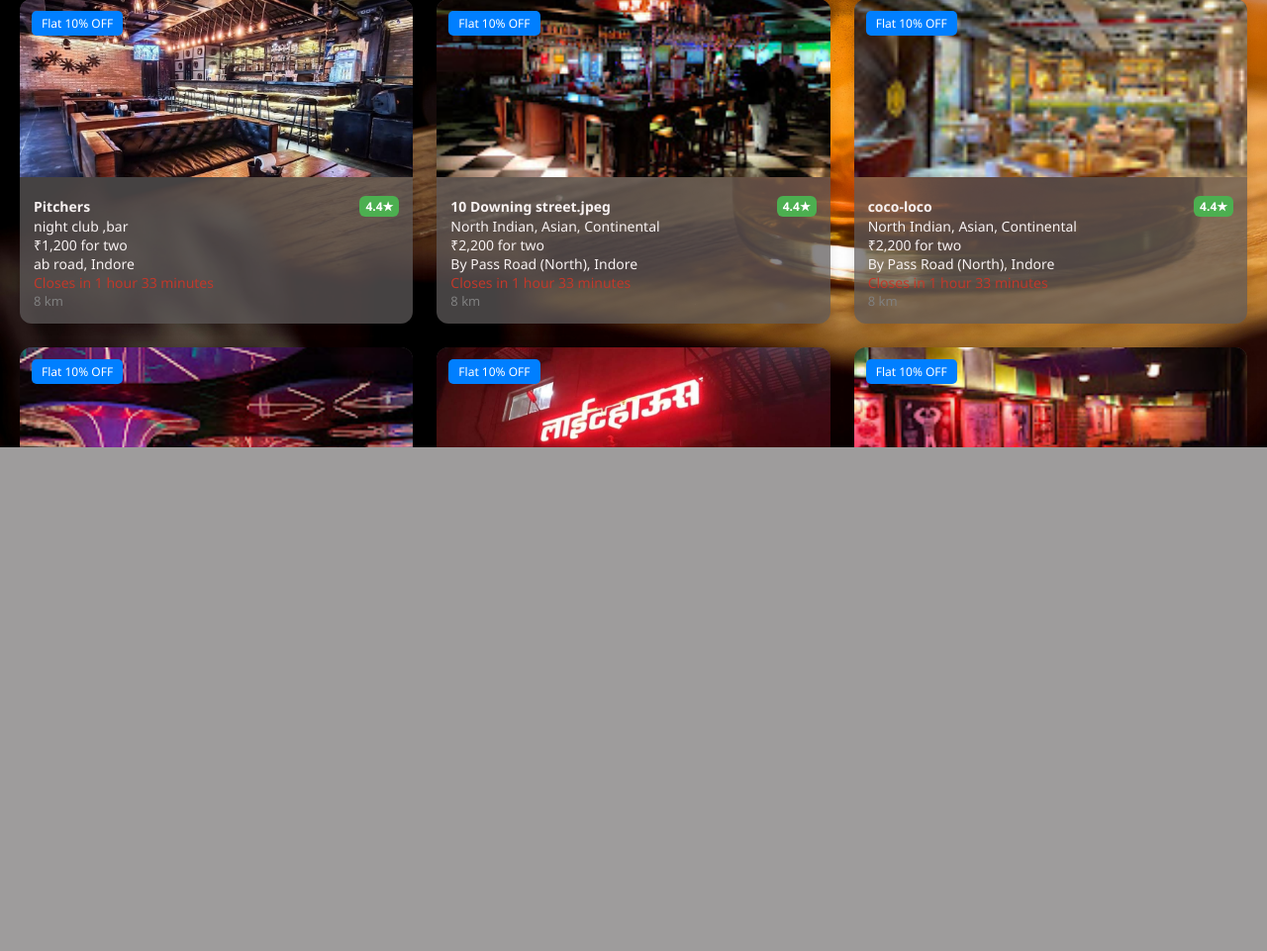
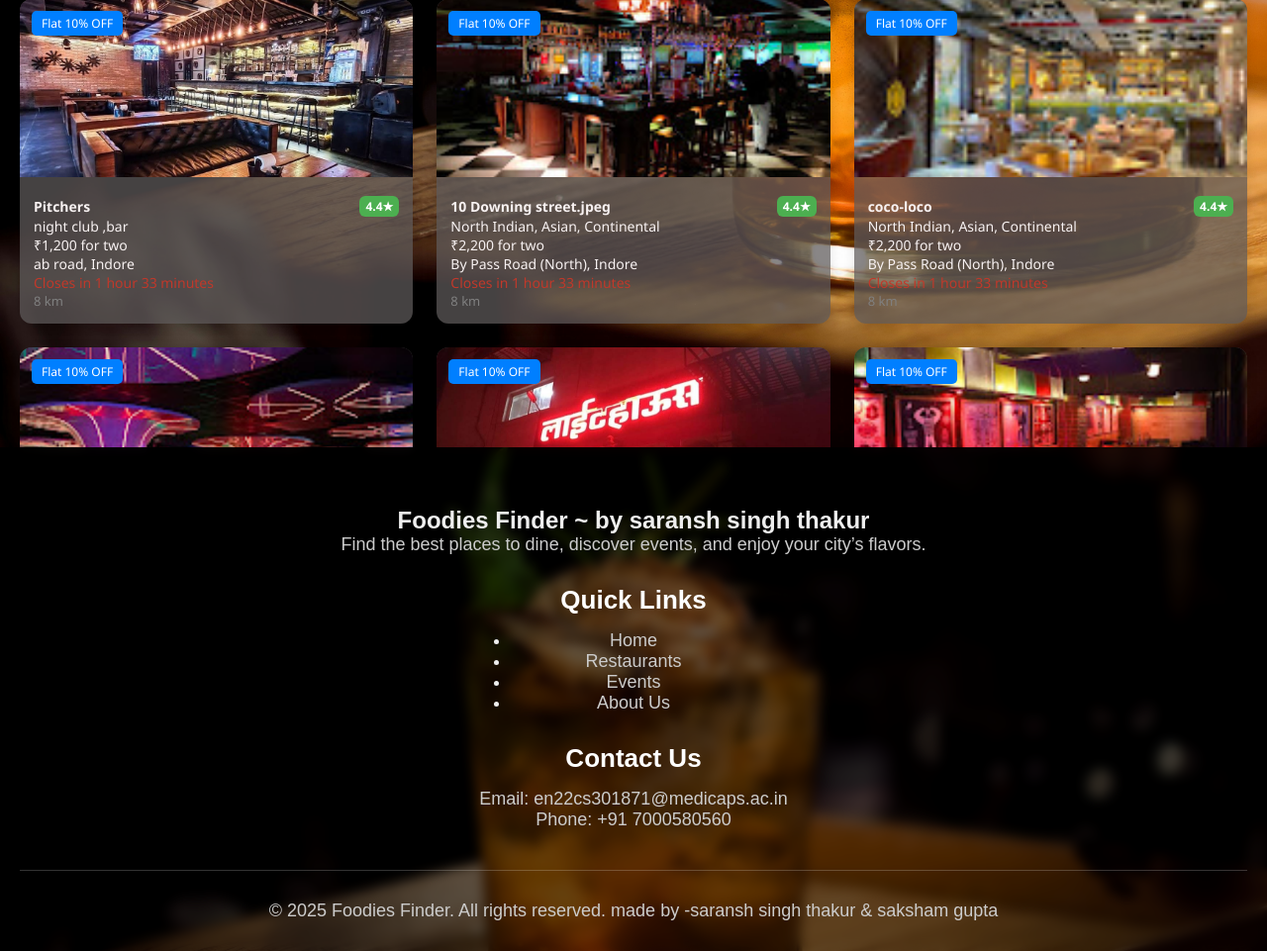
Before and after one commit to Saransh-singh-thakur/foodies-finder, a Django app: page / in a window 1280 px wide. Shown: the part 5101-6062 px from the top of the page at 99% size. Before the commit the page ends 5553 px from the top, so only its background shows below. Run offline with Django 5.2, Linux system fonts and the light colour scheme.

Commit message:
Updated index.html file footer is update

```diff
--- a/templates/index.html
+++ b/templates/index.html
@@ -264,15 +264,39 @@
 
 
 
-
-
-
-
-
-
           </div>
         </div>
       </div>
+
+      {% comment %} footer {% endcomment %}
+      <footer class="footer">
+        <div class="footer-container">
+          <div class="footer-about">
+            <h2>Foodies Finder ~ by saransh singh thakur</h2>
+            <p>Find the best places to dine, discover events, and enjoy your city’s flavors.</p>
+          </div>
+
+          <div class="footer-links">
+            <h4>Quick Links</h4>
+            <ul>
+              <li><a href="/">Home</a></li>
+              <li><a href="/restaurants/">Restaurants</a></li>
+              <li><a href="/events/">Events</a></li>
+              <li><a href="/about/">About Us</a></li>
+            </ul>
+          </div>
+
+          <div class="footer-contact">
+            <h4>Contact Us</h4>
+            <p>Email: en22cs301871@medicaps.ac.in</p>
+            <p>Phone: +91 7000580560</p>
+          </div>
+        </div>
+
+        <div class="footer-bottom">
+          <p>&copy; 2025 Foodies Finder. All rights reserved. made by -saransh singh thakur & saksham gupta</p>
+        </div>
+      </footer>
 
 
 
```
